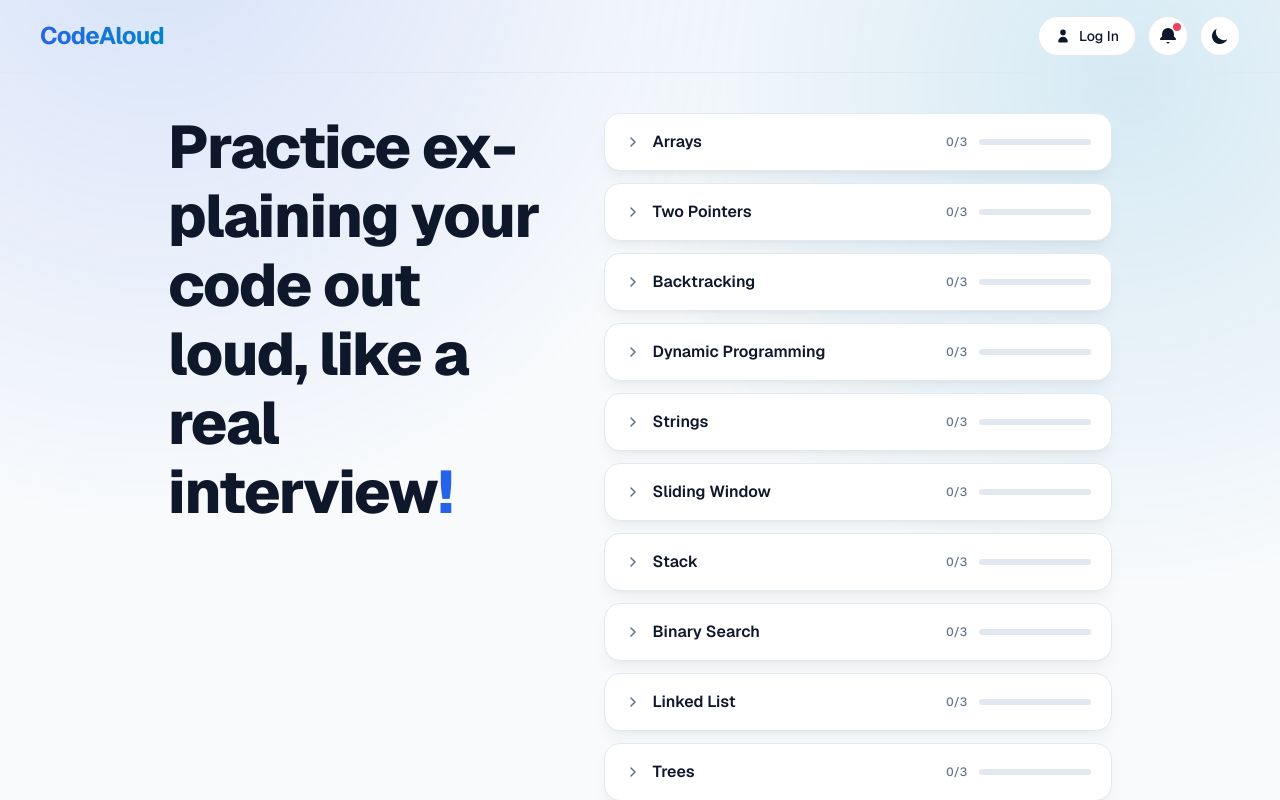
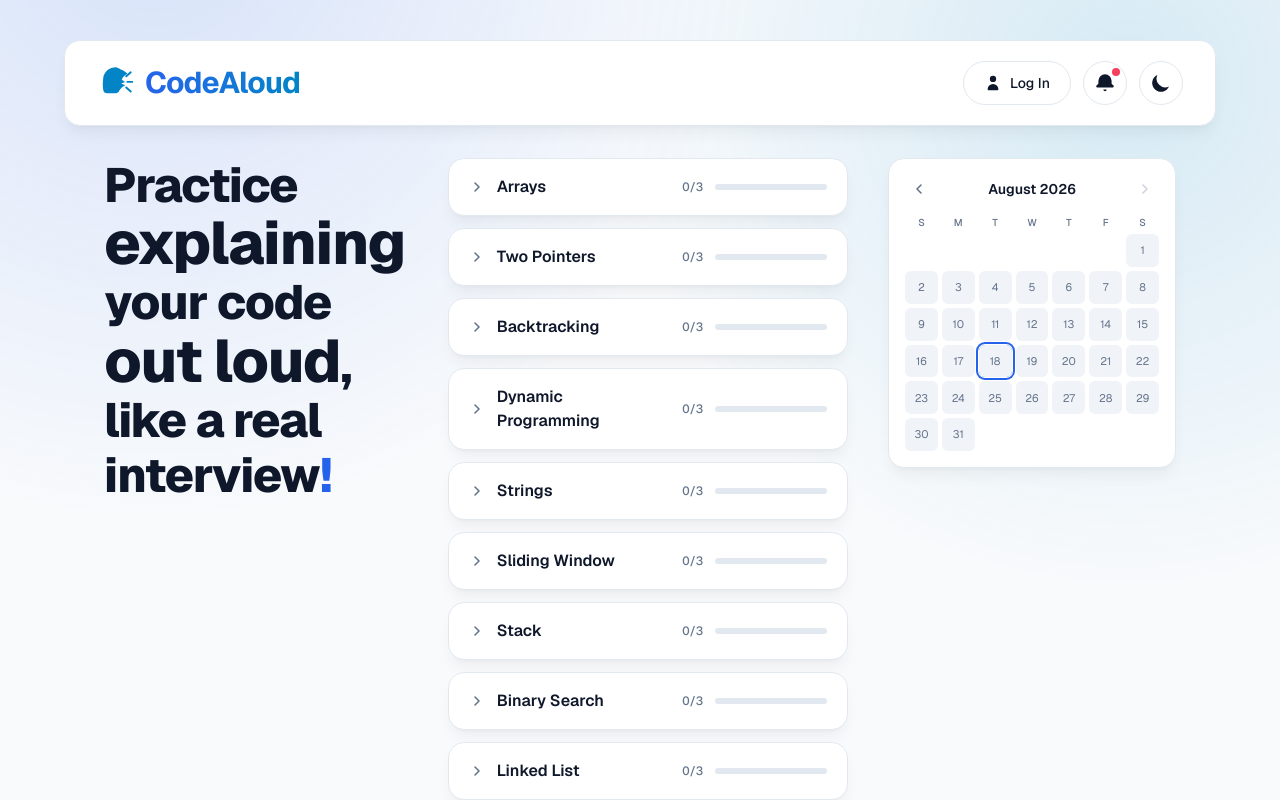
Before and after one commit to JuanSeguraA/CodeSpeak, a Next.js app: page / in a window 1280 px wide. Shown: the top 800 px of the page. Built offline with nearby package versions, Linux system fonts and the light colour scheme.

Commit message:
Added logo and heatmap

```diff
--- a/app/page.tsx
+++ b/app/page.tsx
@@ -1,28 +1,40 @@
 import HeaderControls from "@/components/HeaderControls"
 import ExerciseBrowser from "@/components/ExerciseBrowser"
+import MonthlyHeatmap from "@/components/MonthlyHeatmap"
+import Logo from "@/components/Logo"
 
 export default function Home() {
   return (
-    <main className="flex min-h-screen flex-col">
-      <header className="animate-fade-in-up flex items-center justify-between gap-4 border-b border-border px-6 py-4 sm:px-10">
-        <h1 className="bg-gradient-to-r from-accent to-code-accent bg-clip-text text-2xl font-bold tracking-tight text-transparent">
-          CodeAloud
-        </h1>
-        <HeaderControls />
+    <main className="flex min-h-screen flex-col gap-6 sm:gap-8">
+      <header className="animate-fade-in-up px-6 pt-6 sm:px-10 sm:pt-10">
+        <div className="mx-auto flex w-full max-w-6xl items-center justify-between gap-4 rounded-2xl border border-border bg-surface px-6 py-4 shadow-lg shadow-black/5 sm:px-8 sm:py-5">
+          <div className="flex items-center gap-3">
+            <Logo className="h-9 w-9 text-code-accent" />
+            <h1 className="bg-gradient-to-r from-accent to-code-accent bg-clip-text text-3xl font-bold tracking-tight text-transparent">
+              CodeAloud
+            </h1>
+          </div>
+          <HeaderControls />
+        </div>
       </header>
 
-      <div className="mx-auto flex w-full max-w-5xl flex-1 flex-col gap-10 p-6 sm:p-10 md:flex-row md:items-start md:gap-14">
+      <div className="mx-auto flex w-full max-w-6xl flex-1 flex-col gap-10 px-6 pb-6 sm:px-10 sm:pb-10 lg:flex-row lg:items-start lg:gap-10">
         <p
-          className="animate-fade-in-up shrink-0 text-5xl font-extrabold leading-[1.15] tracking-tight text-foreground [hyphens:auto] md:max-w-[9ch] md:text-6xl"
+          className="animate-fade-in-up shrink-0 text-4xl font-extrabold leading-[1.15] tracking-tight text-foreground [hyphens:auto] lg:max-w-[9ch] lg:text-5xl"
           style={{ animationDelay: "40ms" }}
         >
-          Practice explaining your code out loud, like a real interview
+          Practice <span className="text-5xl [hyphens:manual] lg:text-6xl">explaining</span> your code{" "}
+          <span className="text-5xl lg:text-6xl">out loud</span>, like a real interview
           <span className="text-accent">!</span>
         </p>
 
         <div className="min-w-0 flex-1" style={{ animationDelay: "80ms" }}>
           <ExerciseBrowser />
         </div>
+
+        <div className="shrink-0 lg:w-72" style={{ animationDelay: "100ms" }}>
+          <MonthlyHeatmap />
+        </div>
       </div>
     </main>
   )
--- a/app/practice/[id]/page.tsx
+++ b/app/practice/[id]/page.tsx
@@ -6,7 +6,9 @@ import { useParams } from "next/navigation"
 import CodeEditor from "@/components/CodeEditor"
 import RecordButton from "@/components/RecordButton"
 import HeaderControls from "@/components/HeaderControls"
+import Logo from "@/components/Logo"
 import { QUESTION_CATEGORIES, findQuestionById } from "@/data/questions"
+import { markDateCompleted } from "@/lib/completions"
 
 type TimelineEntry = {
   time: number
@@ -60,6 +62,7 @@ export default function PracticePage() {
     const formatted = formatTimelineForGrading(timeline)
     const result = await getFeedback(formatted)
     setFeedback(result)
+    markDateCompleted()
     setIsGrading(false)
   }
 
--- a/components/LoginButton.tsx
+++ b/components/LoginButton.tsx
@@ -2,9 +2,9 @@ export default function LoginButton() {
   return (
     <button
       aria-label="Log in"
-      className="inline-flex h-10 shrink-0 items-center gap-2 rounded-full border border-border bg-surface px-4 text-sm font-medium text-foreground transition-all duration-150 hover:scale-105 hover:bg-surface-hover active:scale-95"
+      className="inline-flex h-11 shrink-0 items-center gap-2 rounded-full border border-border bg-surface px-5 text-sm font-medium text-foreground transition-all duration-150 hover:scale-105 hover:bg-surface-hover active:scale-95"
     >
-      <svg viewBox="0 0 20 20" fill="currentColor" className="h-4 w-4">
+      <svg viewBox="0 0 20 20" fill="currentColor" className="h-[18px] w-[18px]">
         <path
           fillRule="evenodd"
           d="M10 9a3.5 3.5 0 100-7 3.5 3.5 0 000 7zm-6 8a6 6 0 1112 0 1 1 0 01-1 1H5a1 1 0 01-1-1z"
--- /dev/null
+++ b/components/Logo.tsx
@@ -0,0 +1,16 @@
+export default function Logo({ className = "h-8 w-8" }: { className?: string }) {
+  return (
+    <svg viewBox="0 0 64 64" fill="none" className={className} aria-hidden="true">
+      <path
+        fill="currentColor"
+        d="M34 4C22 4 12 12 11 24C10 32 10 42 12 47C13 49 15 50 18 50L34 50C37 50 39 48 40 45L44 40L50 36L43 33L50 30L44 26C45 23 47 20 50 18L54 15C50 12 46 9 42 8C40 6 37 5 34 4Z"
+      />
+      <path
+        stroke="currentColor"
+        strokeWidth="3.4"
+        strokeLinecap="round"
+        d="M52 20L60 13M54 30L63 30M52 40L60 47"
+      />
+    </svg>
+  )
+}
--- /dev/null
+++ b/components/MonthlyHeatmap.tsx
@@ -0,0 +1,100 @@
+"use client"
+
+import { useEffect, useState } from "react"
+import { getCompletedDates, toDateKey } from "@/lib/completions"
+
+const WEEKDAY_LABELS = ["S", "M", "T", "W", "T", "F", "S"]
+const MONTH_LABELS = [
+  "January", "February", "March", "April", "May", "June",
+  "July", "August", "September", "October", "November", "December",
+]
+
+export default function MonthlyHeatmap() {
+  const [today] = useState(() => new Date())
+  const [cursor, setCursor] = useState(() => new Date(today.getFullYear(), today.getMonth(), 1))
+  const [completed, setCompleted] = useState<Set<string>>(new Set())
+
+  useEffect(() => {
+    setCompleted(getCompletedDates())
+  }, [])
+
+  const year = cursor.getFullYear()
+  const month = cursor.getMonth()
+  const isCurrentMonth = year === today.getFullYear() && month === today.getMonth()
+  const firstWeekday = new Date(year, month, 1).getDay()
+  const daysInMonth = new Date(year, month + 1, 0).getDate()
+
+  const cells: (number | null)[] = [
+    ...Array.from({ length: firstWeekday }, () => null),
+    ...Array.from({ length: daysInMonth }, (_, i) => i + 1),
+  ]
+
+  function goToPrevMonth() {
+    setCursor((prev) => new Date(prev.getFullYear(), prev.getMonth() - 1, 1))
+  }
+
+  function goToNextMonth() {
+    setCursor((prev) => new Date(prev.getFullYear(), prev.getMonth() + 1, 1))
+  }
+
+  return (
+    <div className="animate-fade-in-up rounded-2xl border border-border bg-surface p-4 shadow-lg shadow-black/5">
+      <div className="mb-3 flex items-center justify-between">
+        <button
+          onClick={goToPrevMonth}
+          aria-label="Previous month"
+          className="flex h-7 w-7 items-center justify-center rounded-full text-muted transition-colors duration-150 hover:bg-surface-hover hover:text-foreground"
+        >
+          <svg viewBox="0 0 20 20" fill="none" stroke="currentColor" strokeWidth="2" className="h-4 w-4">
+            <path d="M12.5 5L7.5 10L12.5 15" strokeLinecap="round" strokeLinejoin="round" />
+          </svg>
+        </button>
+
+        <span className="text-sm font-semibold text-foreground">
+          {MONTH_LABELS[month]} {year}
+        </span>
+
+        <button
+          onClick={goToNextMonth}
+          disabled={isCurrentMonth}
+          aria-label="Next month"
+          className="flex h-7 w-7 items-center justify-center rounded-full text-muted transition-colors duration-150 hover:bg-surface-hover hover:text-foreground disabled:cursor-not-allowed disabled:opacity-30 disabled:hover:bg-transparent disabled:hover:text-muted"
+        >
+          <svg viewBox="0 0 20 20" fill="none" stroke="currentColor" strokeWidth="2" className="h-4 w-4">
+            <path d="M7.5 5L12.5 10L7.5 15" strokeLinecap="round" strokeLinejoin="round" />
+          </svg>
+        </button>
+      </div>
+
+      <div className="grid grid-cols-7 gap-1">
+        {WEEKDAY_LABELS.map((label, i) => (
+          <span key={i} className="text-center text-[10px] font-medium uppercase text-muted">
+            {label}
+          </span>
+        ))}
+      </div>
+
+      <div className="mt-1 grid grid-cols-7 gap-1">
+        {cells.map((day, i) => {
+          if (day === null) return <div key={`pad-${i}`} />
+
+          const key = toDateKey(new Date(year, month, day))
+          const isCompleted = completed.has(key)
+          const isToday = isCurrentMonth && day === today.getDate()
+
+          return (
+            <div
+              key={key}
+              title={key}
+              className={`flex aspect-square items-center justify-center rounded-md text-[11px] transition-colors duration-150 ${
+                isCompleted ? "bg-accent font-semibold text-white" : "bg-border/50 text-muted"
+              } ${isToday ? "ring-2 ring-accent ring-offset-1 ring-offset-surface" : ""}`}
+            >
+              {day}
+            </div>
+          )
+        })}
+      </div>
+    </div>
+  )
+}
--- a/components/NotificationButton.tsx
+++ b/components/NotificationButton.tsx
@@ -10,9 +10,9 @@ export default function NotificationButton() {
       <button
         onClick={() => setIsOpen((prev) => !prev)}
         aria-label="View notifications"
-        className="relative flex h-10 w-10 shrink-0 items-center justify-center rounded-full border border-border bg-surface text-foreground transition-all duration-150 hover:scale-105 hover:bg-surface-hover active:scale-95"
+        className="relative flex h-11 w-11 shrink-0 items-center justify-center rounded-full border border-border bg-surface text-foreground transition-all duration-150 hover:scale-105 hover:bg-surface-hover active:scale-95"
       >
-        <svg viewBox="0 0 20 20" fill="currentColor" className="h-5 w-5">
+        <svg viewBox="0 0 20 20" fill="currentColor" className="h-[22px] w-[22px]">
           <path d="M10 2a6 6 0 00-6 6v2.586l-1.707 1.707A1 1 0 003 14h14a1 1 0 00.707-1.707L16 10.586V8a6 6 0 00-6-6zM8.5 16a1.5 1.5 0 003 0h-3z" />
         </svg>
         <span className="absolute right-1.5 top-1.5 h-2 w-2 rounded-full bg-danger" />
--- a/components/ThemeToggle.tsx
+++ b/components/ThemeToggle.tsx
@@ -30,14 +30,14 @@ export default function ThemeToggle() {
     <button
       onClick={toggle}
       aria-label="Toggle color theme"
-      className="flex h-10 w-10 shrink-0 items-center justify-center rounded-full border border-border bg-surface text-foreground transition-all duration-150 hover:scale-105 hover:bg-surface-hover active:scale-95"
+      className="flex h-11 w-11 shrink-0 items-center justify-center rounded-full border border-border bg-surface text-foreground transition-all duration-150 hover:scale-105 hover:bg-surface-hover active:scale-95"
     >
       {theme === "dark" ? (
-        <svg viewBox="0 0 20 20" fill="currentColor" className="h-5 w-5">
+        <svg viewBox="0 0 20 20" fill="currentColor" className="h-[22px] w-[22px]">
           <path d="M10 3a1 1 0 011 1v1a1 1 0 11-2 0V4a1 1 0 011-1zm0 12a4 4 0 100-8 4 4 0 000 8zm7-5a1 1 0 110 2h-1a1 1 0 110-2h1zM4 10a1 1 0 01-1 1H2a1 1 0 110-2h1a1 1 0 011 1zm11.657-5.657a1 1 0 010 1.414l-.707.707a1 1 0 11-1.414-1.414l.707-.707a1 1 0 011.414 0zM6.464 13.536a1 1 0 010 1.414l-.707.707a1 1 0 11-1.414-1.414l.707-.707a1 1 0 011.414 0zm9.193 1.414a1 1 0 01-1.414 0l-.707-.707a1 1 0 111.414-1.414l.707.707a1 1 0 010 1.414zM5.757 6.464a1 1 0 01-1.414 0l-.707-.707a1 1 0 011.414-1.414l.707.707a1 1 0 010 1.414zM10 17a1 1 0 011 1v1a1 1 0 11-2 0v-1a1 1 0 011-1z" />
         </svg>
       ) : (
-        <svg viewBox="0 0 20 20" fill="currentColor" className="h-5 w-5">
+        <svg viewBox="0 0 20 20" fill="currentColor" className="h-[22px] w-[22px]">
           <path d="M17.293 13.293A8 8 0 016.707 2.707a8.001 8.001 0 1010.586 10.586z" />
         </svg>
       )}
--- /dev/null
+++ b/lib/completions.ts
@@ -0,0 +1,27 @@
+const STORAGE_KEY = "codealoud:completed-dates"
+
+export function toDateKey(date: Date): string {
+  const year = date.getFullYear()
+  const month = String(date.getMonth() + 1).padStart(2, "0")
+  const day = String(date.getDate()).padStart(2, "0")
+  return `${year}-${month}-${day}`
+}
+
+export function getCompletedDates(): Set<string> {
+  if (typeof window === "undefined") return new Set()
+
+  try {
+    const raw = localStorage.getItem(STORAGE_KEY)
+    return new Set(raw ? (JSON.parse(raw) as string[]) : [])
+  } catch {
+    return new Set()
+  }
+}
+
+export function markDateCompleted(date: Date = new Date()): void {
+  if (typeof window === "undefined") return
+
+  const dates = getCompletedDates()
+  dates.add(toDateKey(date))
+  localStorage.setItem(STORAGE_KEY, JSON.stringify([...dates]))
+}
```
